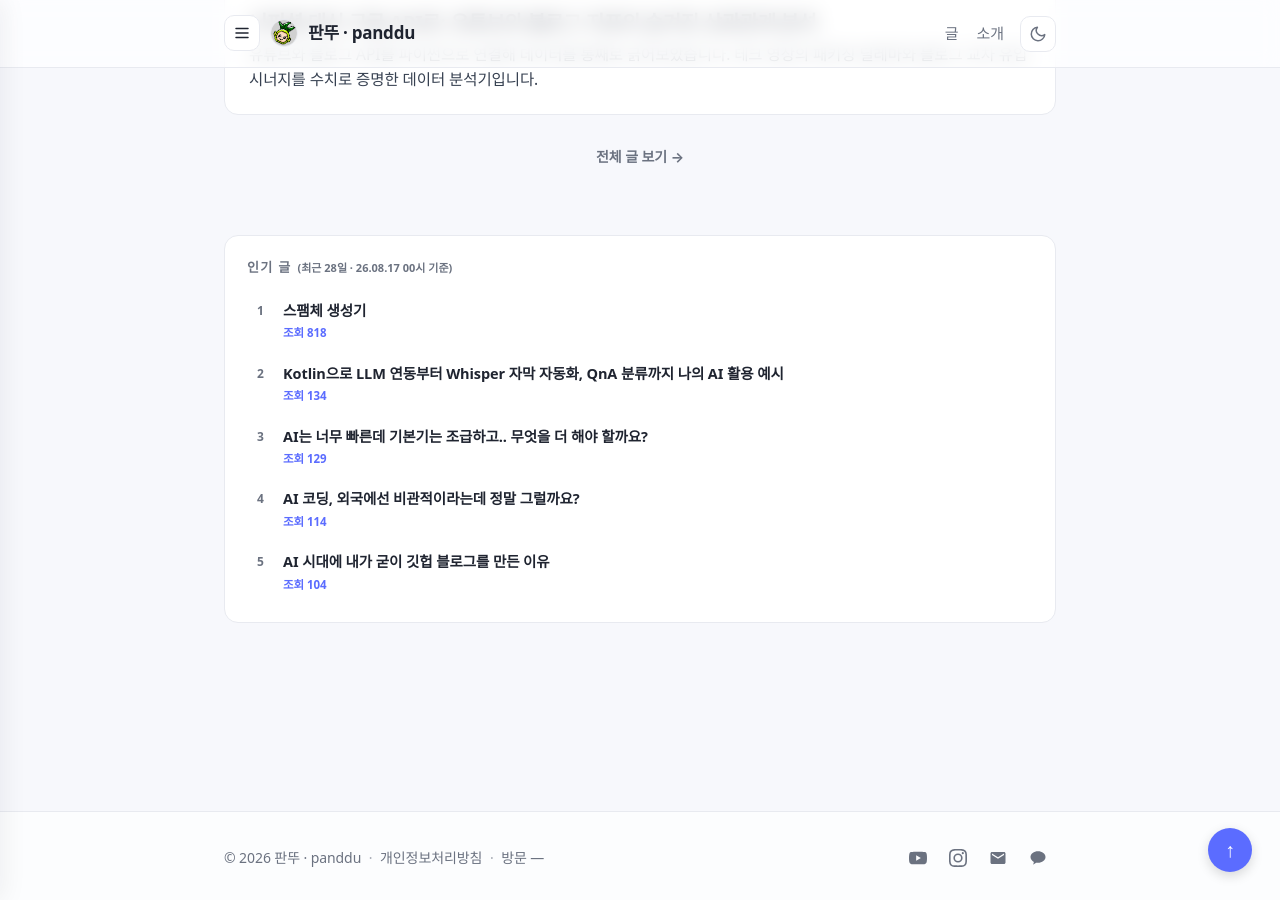
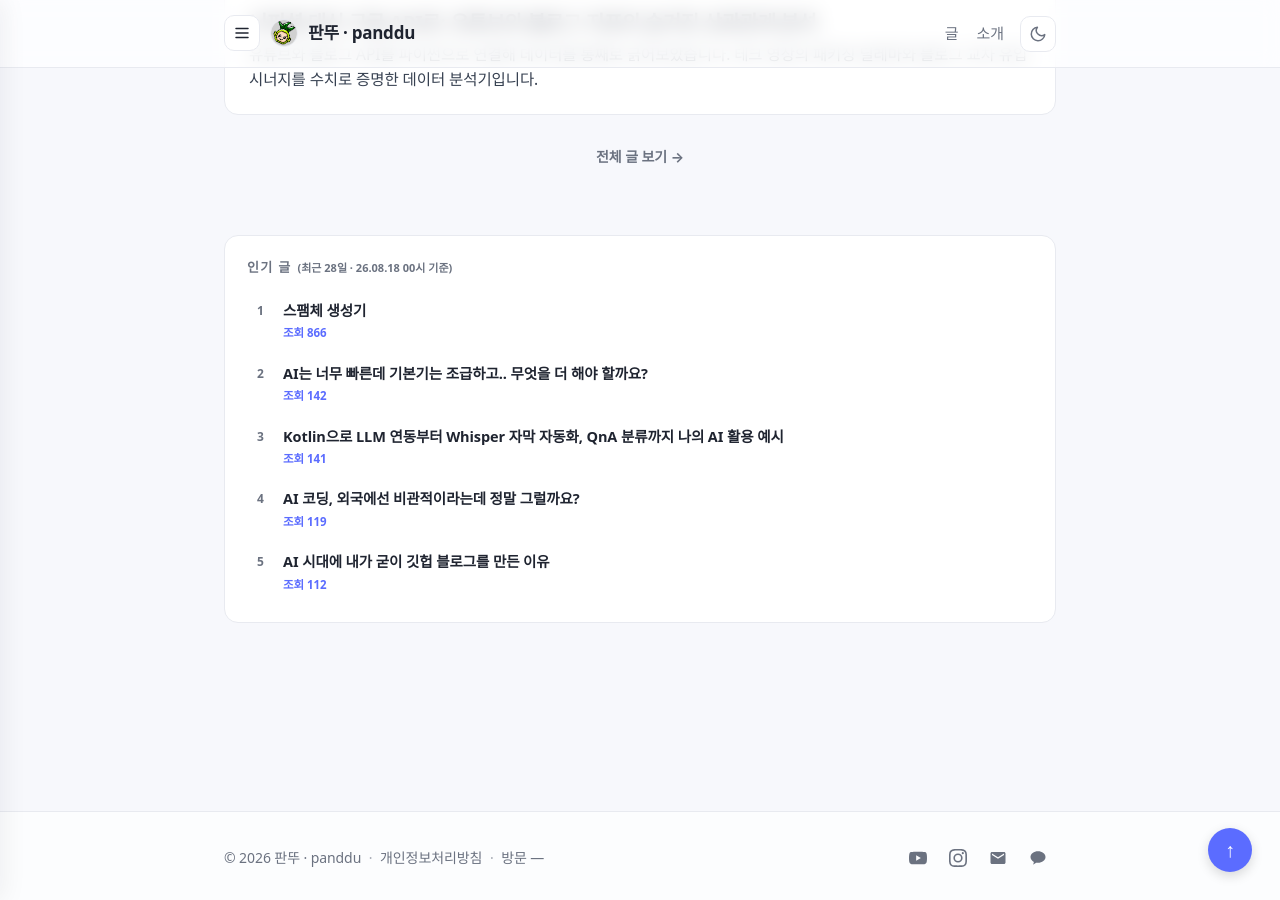
Before and after one commit to panddu/panddu.github.io, a Jekyll site: the page built from index.html, in a window 1280 px wide and 900 px high, scrolled down 1992 px. Built offline with Jekyll 4.4.1, drawn with Linux system fonts in a browser that asks for light colours; some web fonts are replaced.

Commit message:
chore: update popular posts

```diff
--- a/_data/popular_posts.json
+++ b/_data/popular_posts.json
@@ -1,31 +1,31 @@
 {
-  "generated_at": "2026-08-17T00:19:23+09:00",
+  "generated_at": "2026-08-18T00:22:55+09:00",
   "period_days": 28,
   "posts": [
     {
       "title": "스팸체 생성기",
       "url": "/posts/2019/04/spammaker/",
-      "views": 818
+      "views": 866
+    },
+    {
+      "title": "AI는 너무 빠른데 기본기는 조급하고.. 무엇을 더 해야 할까요?",
+      "url": "/posts/2026/08/ai-and-basic-skills/",
+      "views": 142
     },
     {
       "title": "Kotlin으로 LLM 연동부터 Whisper 자막 자동화, QnA 분류까지 나의 AI 활용 예시",
       "url": "/posts/2026/08/panddu-ai-workflow/",
-      "views": 134
-    },
-    {
-      "title": "AI는 너무 빠른데 기본기는 조급하고.. 무엇을 더 해야 할까요?",
-      "url": "/posts/2026/08/ai-and-basic-skills/",
-      "views": 129
+      "views": 141
     },
     {
       "title": "AI 코딩, 외국에선 비관적이라는데 정말 그럴까요?",
       "url": "/posts/2026/08/ai-coding-sentiment/",
-      "views": 114
+      "views": 119
     },
     {
       "title": "AI 시대에 내가 굳이 깃헙 블로그를 만든 이유",
       "url": "/posts/2026/08/why-i-made-github-blog/",
-      "views": 104
+      "views": 112
     }
   ]
 }
```
